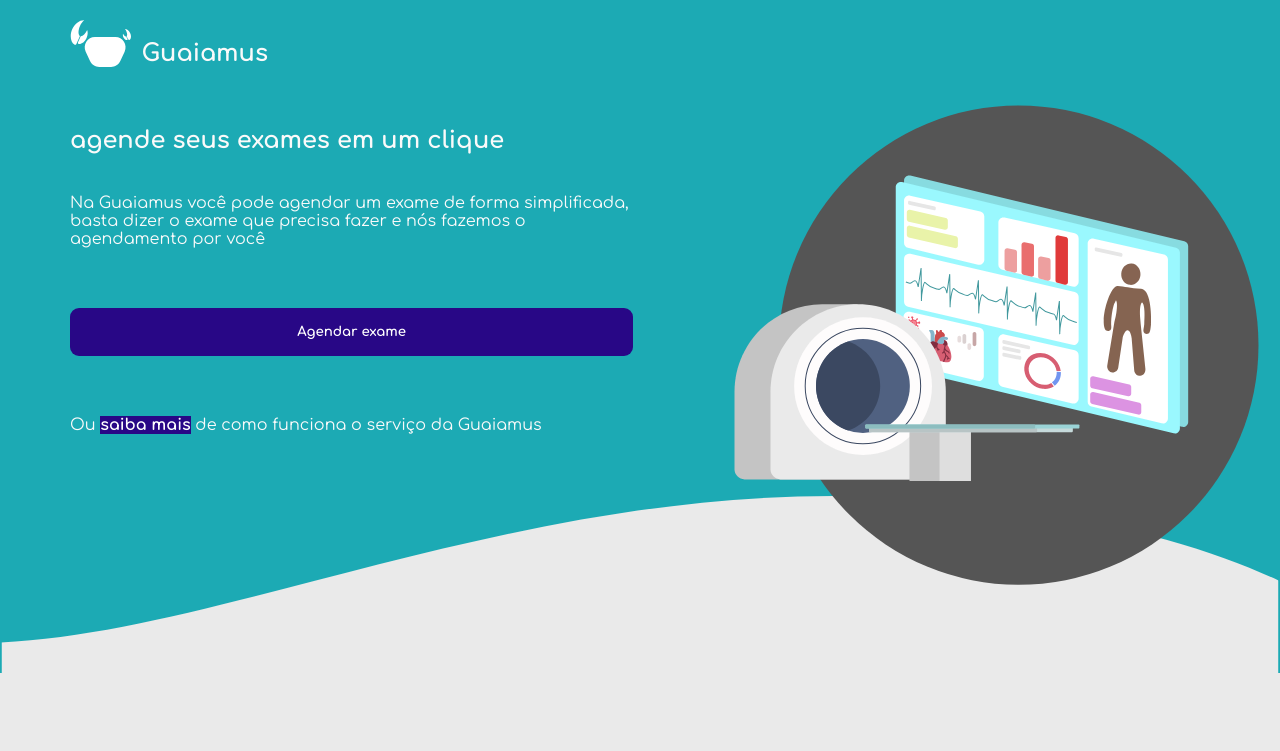
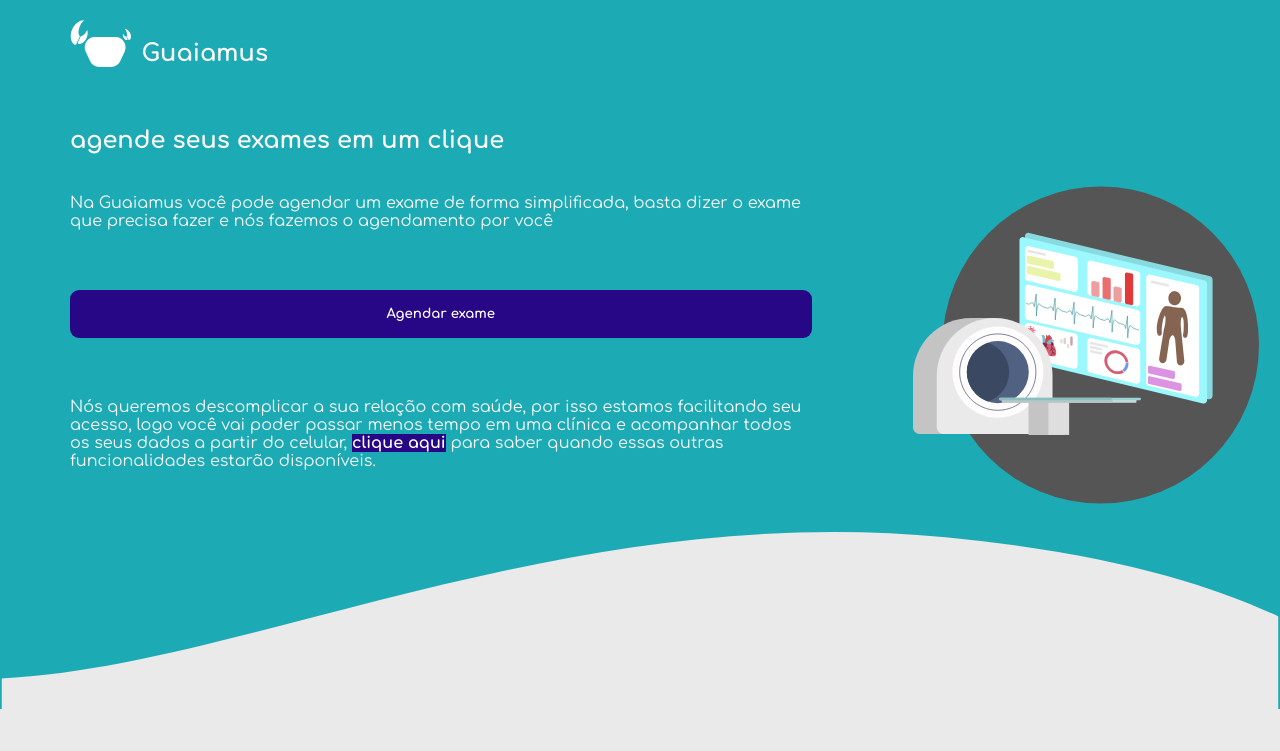
Before and after one commit to MiniMarvin/guaiamus-exam-website, a Next.js app: page / in a window 1280 px wide. Shown: the top 751 px of the page. Built offline with nearby package versions, Linux system fonts and the light colour scheme.

Commit message:
chore: fix text on landing page

```diff
--- a/components/sections/home.js
+++ b/components/sections/home.js
@@ -24,13 +24,22 @@
 							target="_blank"
 						>
 							<div className="btn">
-								<Button width="100%" height="48px">Agendar exame</Button>
+								<Button width="100%" height="48px">
+									Agendar exame
+								</Button>
 							</div>
 						</Anchor>
 						<p></p>
 						<p>
-							Ou <Link href="/subscribe"><Anchor>saiba mais</Anchor></Link> de como funciona
-							o serviço da Guaiamus
+							Nós queremos descomplicar a sua relação com saúde, por
+							isso estamos facilitando seu acesso, logo você vai poder
+							passar menos tempo em uma clínica e acompanhar todos os
+							seus dados a partir do celular,{' '}
+							<Link href="/subscribe">
+								<Anchor>clique aqui</Anchor>
+							</Link>{' '}
+							para saber quando essas outras funcionalidades estarão
+							disponíveis.
 						</p>
 					</div>
 					{/* <SearchBox /> */}
```
